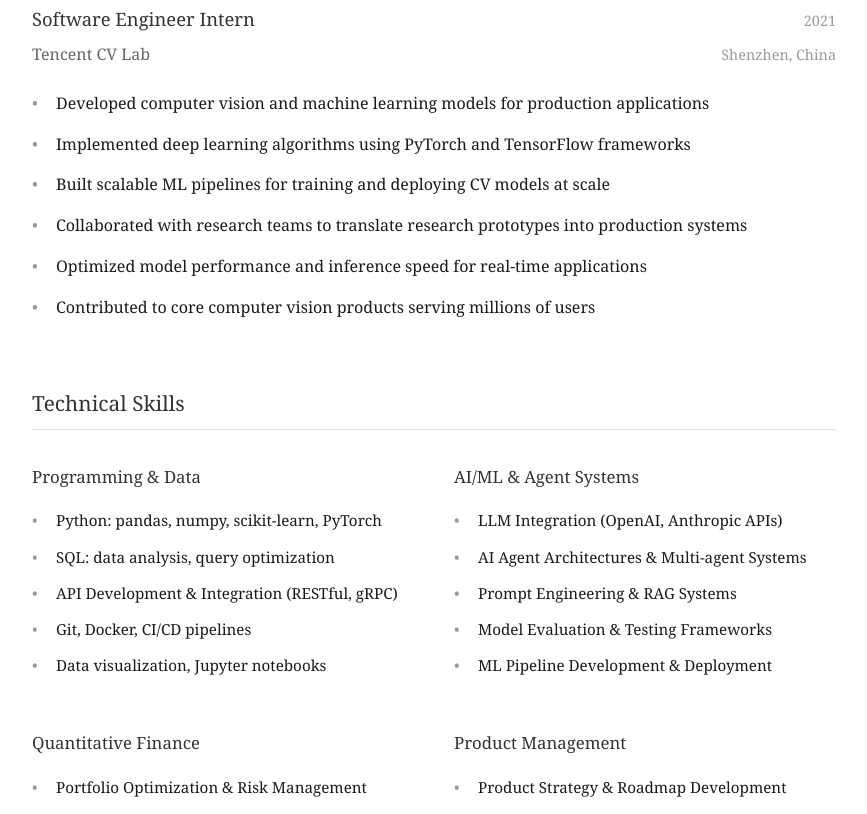
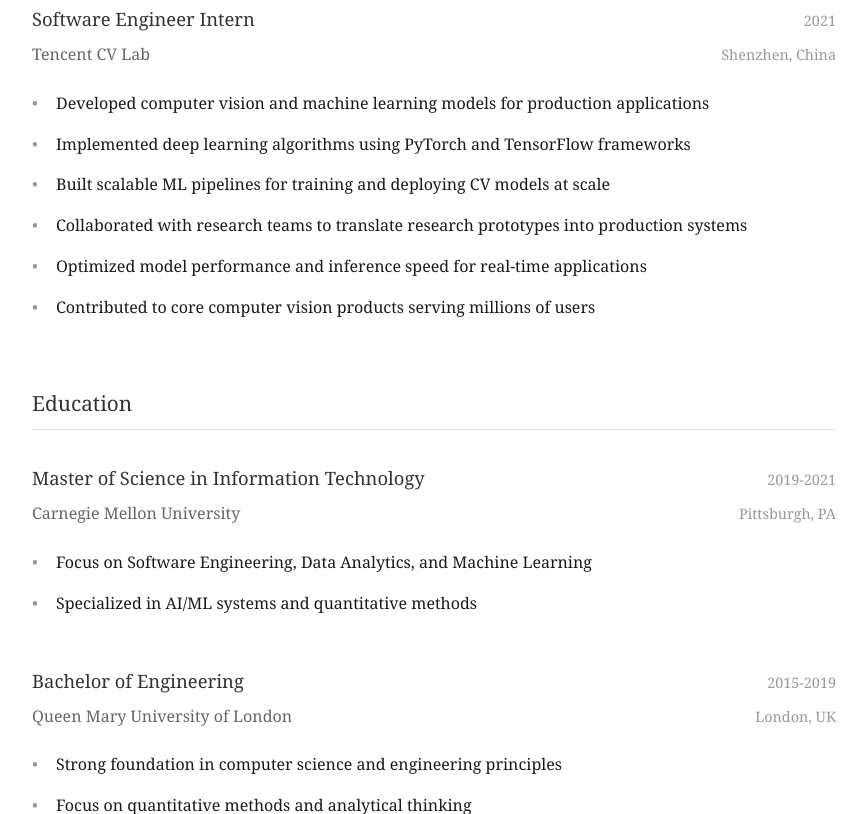
Before and after one commit to Yvette-0508/personal-webpage, a plain HTML site: page resume.html in a window 1280 px wide. Shown: the part 1986-2800 px from the top of the page, without its empty margins (206-1073 px from the left). Drawn offline with Linux system fonts and the light colour scheme.

Commit message:
add education experience

```diff
--- a/resume.html
+++ b/resume.html
@@ -26,7 +26,7 @@
 
             <div class="resume-item">
                 <div class="resume-item-header">
-                    <h3>Fund Manager & AI Developer</h3>
+                    <h3>AI Developer & Fund Manager & </h3>
                     <span class="date">June 2024 - Present</span>
                 </div>
                 <div class="resume-item-header">
@@ -106,6 +106,39 @@
         </section>
 
         <section class="resume-section">
+            <h2 class="resume-section-title">Education</h2>
+            <div class="resume-item">
+                <div class="resume-item-header">
+                    <h3>Master of Science in Information Technology</h3>
+                    <span class="date">2019-2021</span>
+                </div>
+                <div class="resume-item-header">
+                    <div class="resume-item-org">Carnegie Mellon University</div>
+                    <span class="date">Pittsburgh, PA</span>
+                </div>
+                <ul class="resume-list">
+                    <li>Focus on Software Engineering, Data Analytics, and Machine Learning</li>
+                    <li>Specialized in AI/ML systems and quantitative methods</li>
+                </ul>
+            </div>
+
+            <div class="resume-item">
+                <div class="resume-item-header">
+                    <h3>Bachelor of Engineering</h3>
+                    <span class="date">2015-2019</span>
+                </div>
+                <div class="resume-item-header">
+                    <div class="resume-item-org">Queen Mary University of London</div>
+                    <span class="date">London, UK</span>
+                </div>
+                <ul class="resume-list">
+                    <li>Strong foundation in computer science and engineering principles</li>
+                    <li>Focus on quantitative methods and analytical thinking</li>
+                </ul>
+            </div>
+        </section>
+
+        <section class="resume-section">
             <h2 class="resume-section-title">Technical Skills</h2>
             <div class="skills-grid">
                 <div class="skill-category">
@@ -163,20 +196,6 @@
         </section>
 
         <section class="resume-section">
-            <h2 class="resume-section-title">Education</h2>
-            <div class="resume-item">
-                <div class="resume-item-header">
-                    <h3>University Degree</h3>
-                    <span class="date">Year</span>
-                </div>
-                <ul class="resume-list">
-                    <li>Focus on Technology and Finance</li>
-                    <li>Strong foundation in quantitative methods and analytical thinking</li>
-                </ul>
-            </div>
-        </section>
-
-        <section class="resume-section">
             <h2 class="resume-section-title">Key Achievements</h2>
             <ul class="resume-list">
                 <li>Successfully launched and manage $10M quantitative fund, demonstrating P&L ownership, fiduciary responsibility, and risk management at institutional scale</li>
```
